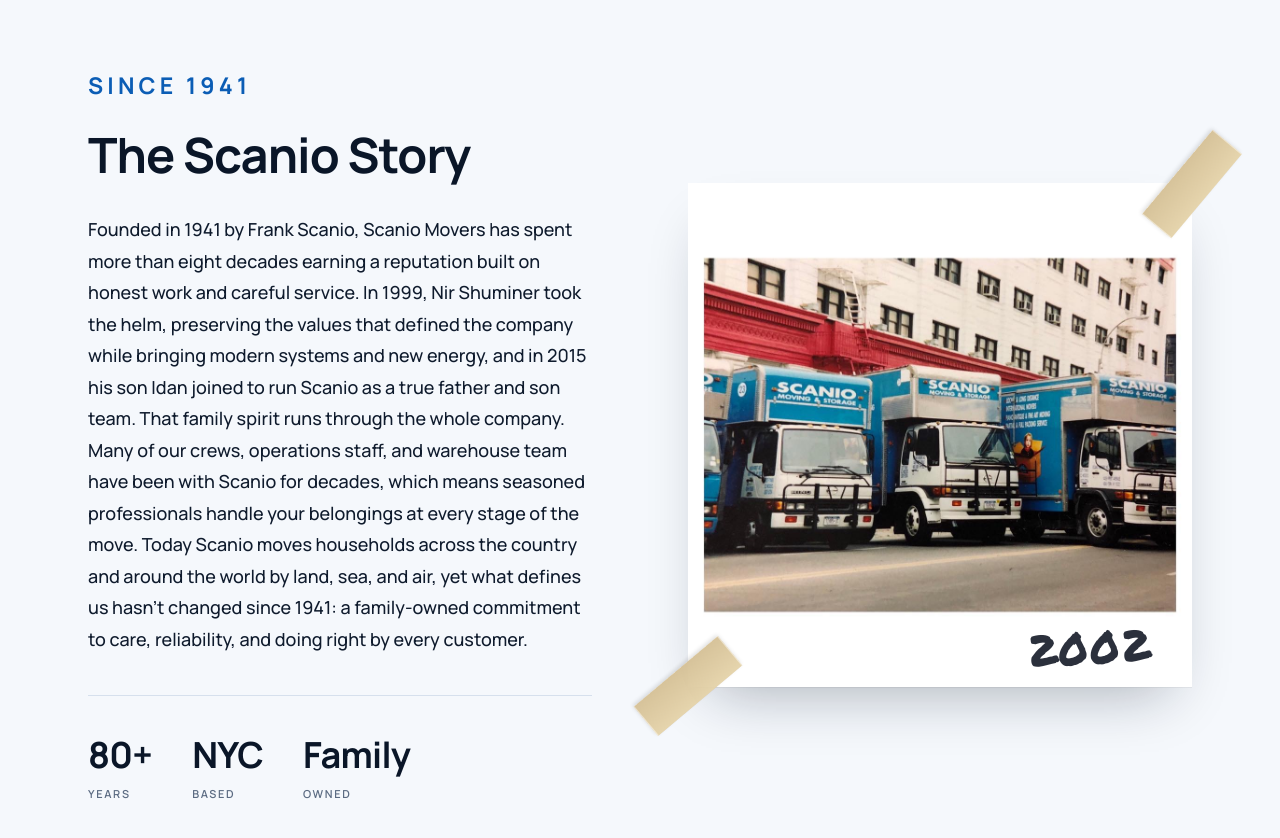
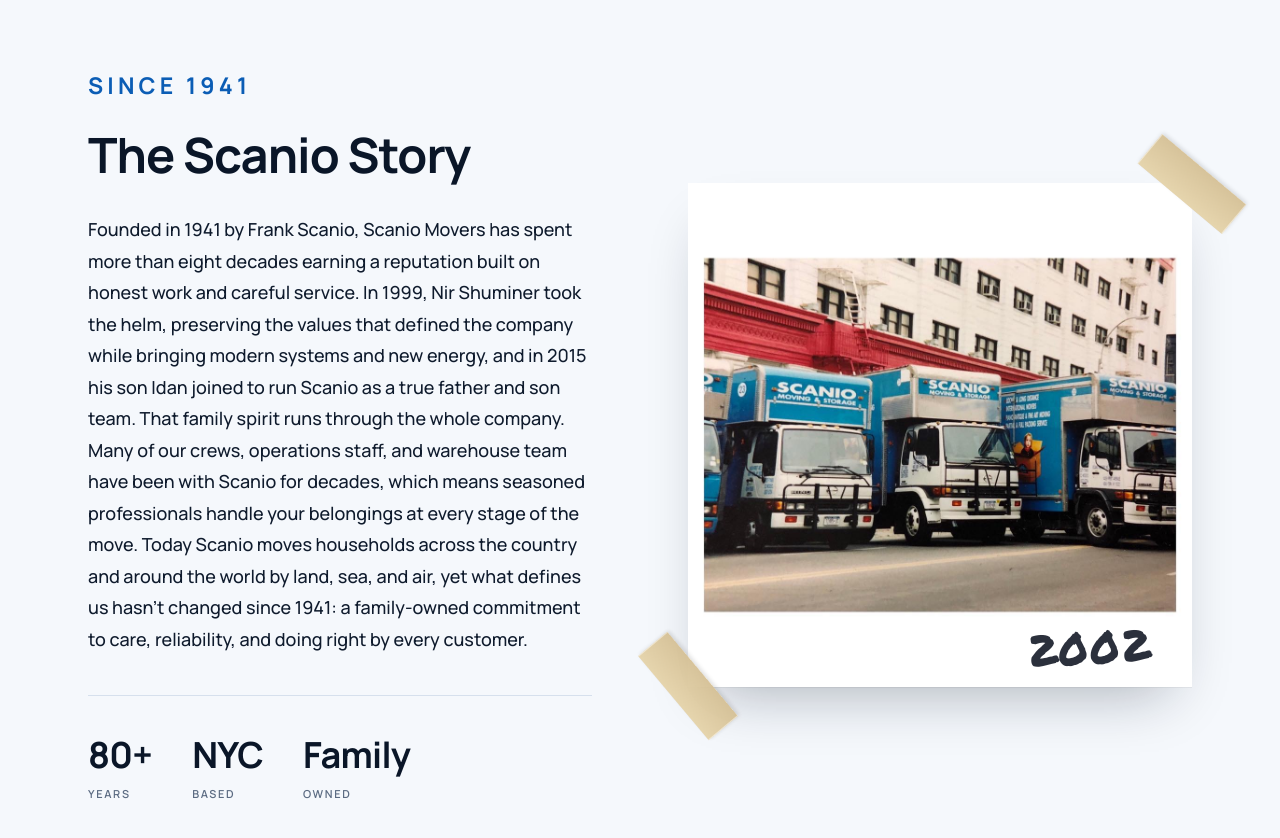
Before and after one commit to ScanioMoving/Test-WEB, a Next.js app: page / in a window 1280 px wide. Shown: the part 2460-3298 px from the top of the page. Built offline with nearby package versions, Linux system fonts and the light colour scheme.

Commit message:
Polaroid tape: rotate both strips +90° (130→220, 140→230)

```diff
--- a/src/app/page.tsx
+++ b/src/app/page.tsx
@@ -843,7 +843,7 @@
                     height: "38px",
                     background:
                       "linear-gradient(180deg, rgba(228,210,168,0.94) 0%, rgba(212,191,148,0.94) 100%)",
-                    transform: "rotate(130deg)",
+                    transform: "rotate(220deg)",
                     boxShadow: "0 2px 4px rgba(0,0,0,0.12)",
                     borderLeft: "1px solid rgba(255,255,255,0.45)",
                     borderRight: "1px solid rgba(255,255,255,0.45)",
@@ -861,7 +861,7 @@
                     height: "38px",
                     background:
                       "linear-gradient(180deg, rgba(228,210,168,0.94) 0%, rgba(212,191,148,0.94) 100%)",
-                    transform: "rotate(140deg)",
+                    transform: "rotate(230deg)",
                     boxShadow: "0 2px 4px rgba(0,0,0,0.12)",
                     borderLeft: "1px solid rgba(255,255,255,0.45)",
                     borderRight: "1px solid rgba(255,255,255,0.45)",
```
